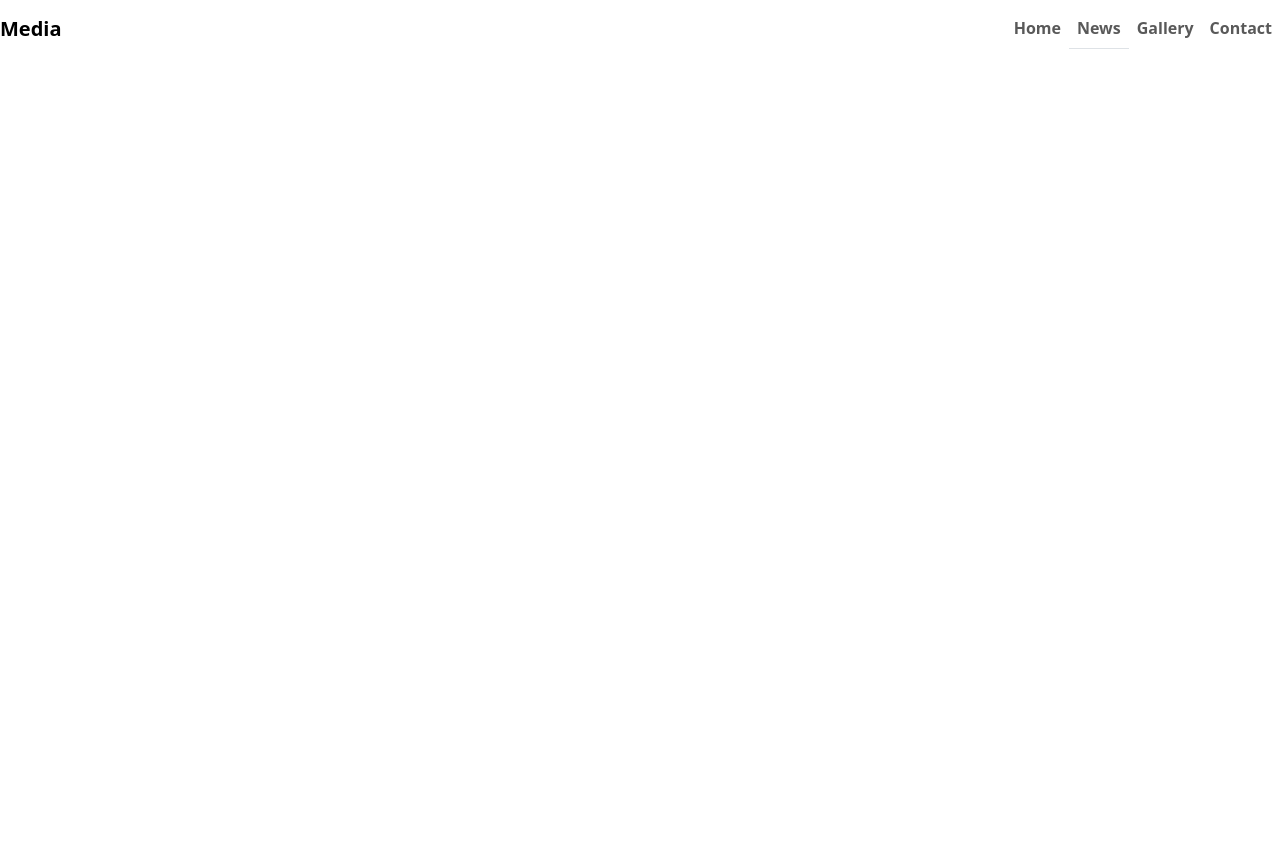
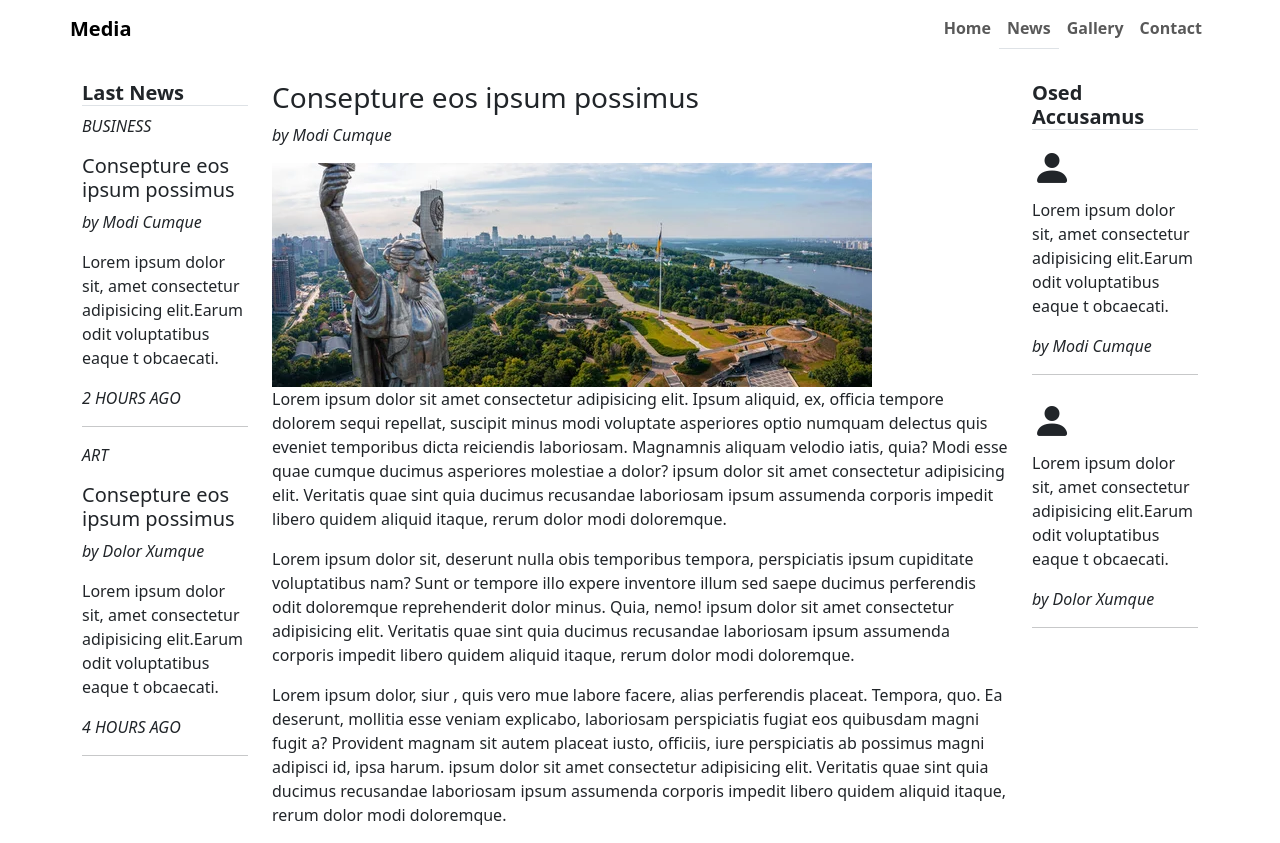
Before and after one commit to ViktoriaYurchenko/HW20, a plain HTML site: page index.html in a window 1280 px wide. Before the commit the page ends 800 px from the top, so only its background shows below. Drawn offline with nearby package versions, Linux system fonts and the light colour scheme.

Commit message:
add container

```diff
--- a/index.html
+++ b/index.html
@@ -12,7 +12,7 @@
 
 <body>
 
-    <nav class="navbar navbar-expand-lg  fw-bolder">
+    <nav class="navbar container navbar-expand-lg  fw-bolder">
         <a class="navbar-brand " href="#">Media</a>
         <button class="navbar-toggler" type="button" data-toggle="collapse" data-target="#navbarNav"
             aria-controls="navbarNav" aria-expanded="false" aria-label="Toggle navigation">
@@ -36,7 +36,71 @@
             </ul>
         </div>
     </nav>
+    <br>
 
+    <div class="container ">
+        <div class="row text-start">
+            <div class="col-lg-2 col-md-3 col-sm-12">
+                <h5 class="border-bottom fw-bold">Last News</h5>
+                <p><em>BUSINESS</em></p>
+                <h5>Consepture eos ipsum possimus</h5>
+                <p><cite title="Source Title">by Modi Cumque</cite></p>
+                <p>Lorem ipsum dolor sit, amet consectetur adipisicing elit.Earum odit voluptatibus eaque t obcaecati.
+                </p>
+                <p><em>2 HOURS AGO</em></p>
+                <hr>
+                <p><em>ART</em></p>
+                <h5>Consepture eos ipsum possimus</h5>
+                <p><cite title="Source Title">by Dolor Xumque</cite></p>
+                <p>Lorem ipsum dolor sit, amet consectetur adipisicing elit.Earum odit voluptatibus eaque t obcaecati.
+                </p>
+                <p><em>4 HOURS AGO</em></p>
+                <hr>
+
+            </div>
+            <div class="col-lg-8 col-md-6 col-sm-12">
+                <h3>Consepture eos ipsum possimus</h3>
+                <p><cite title="Source Title">by Modi Cumque</cite></p>
+                <img src="./image/depositphotos_537887558-stock-photo-aerial-view-of-the-mother.jpg" alt="city">
+                <p>Lorem ipsum dolor sit amet consectetur adipisicing elit. Ipsum aliquid, ex, officia tempore dolorem
+                    sequi repellat, suscipit minus modi voluptate asperiores optio numquam delectus quis eveniet
+                    temporibus dicta reiciendis laboriosam.
+                    Magnamnis aliquam velodio iatis, quia? Modi esse quae cumque ducimus asperiores molestiae a dolor?
+                    ipsum dolor sit amet consectetur adipisicing elit. Veritatis quae sint quia ducimus recusandae
+                    laboriosam ipsum assumenda corporis impedit libero quidem aliquid itaque, rerum dolor modi
+                    doloremque.</p>
+                <p>Lorem ipsum dolor sit, deserunt nulla obis temporibus tempora, perspiciatis ipsum cupiditate
+                    voluptatibus nam?
+                    Sunt or tempore illo expere inventore illum sed saepe ducimus perferendis odit doloremque
+                    reprehenderit dolor minus. Quia, nemo! ipsum dolor sit amet consectetur adipisicing elit. Veritatis
+                    quae sint quia ducimus recusandae laboriosam ipsum assumenda corporis impedit libero quidem aliquid
+                    itaque, rerum dolor modi doloremque.</p>
+                <p>Lorem ipsum dolor, siur , quis vero mue labore facere, alias perferendis placeat. Tempora, quo.
+                    Ea deserunt, mollitia esse veniam explicabo, laboriosam perspiciatis fugiat eos quibusdam magni
+                    fugit a? Provident magnam sit autem placeat iusto, officiis, iure perspiciatis ab possimus magni
+                    adipisci id, ipsa harum. ipsum dolor sit amet consectetur adipisicing elit. Veritatis quae sint quia
+                    ducimus recusandae laboriosam ipsum assumenda corporis impedit libero quidem aliquid itaque, rerum
+                    dolor modi doloremque.</p>
+
+            </div>
+            <div class="col-lg-2 col-md-3 col-sm-12">
+                <h5 class="border-bottom fw-bold">Osed Accusamus</h5>
+                <i class="bi bi-person-fill fs-1"></i>
+                <p>Lorem ipsum dolor sit, amet consectetur adipisicing elit.Earum odit voluptatibus eaque t obcaecati.
+                </p>
+                <p><cite title="Source Title">by Modi Cumque</cite></p>
+                <hr>
+                <i class="bi bi-person-fill fs-1"></i>
+                <p>Lorem ipsum dolor sit, amet consectetur adipisicing elit.Earum odit voluptatibus eaque t obcaecati.
+                </p>
+                <p><cite title="Source Title">by Dolor Xumque</cite></p>
+
+                <hr>
+
+
+            </div>
+        </div>
+    </div>
 
 
 
@@ -46,9 +110,8 @@
 
 
     <script src="https://cdn.jsdelivr.net/npm/bootstrap@5.3.2/dist/js/bootstrap.bundle.min.js"
-        integrity="sha384-C6RzsynM9kWDrMNeT87bh95OGNyZPhcTNXj1NW7RuBCsyN/o0jlpcV8Qyq46cDfL"
-        crossorigin="anonymous">
-    </script>
+        integrity="sha384-C6RzsynM9kWDrMNeT87bh95OGNyZPhcTNXj1NW7RuBCsyN/o0jlpcV8Qyq46cDfL" crossorigin="anonymous">
+        </script>
 </body>
 
 </html>
```
